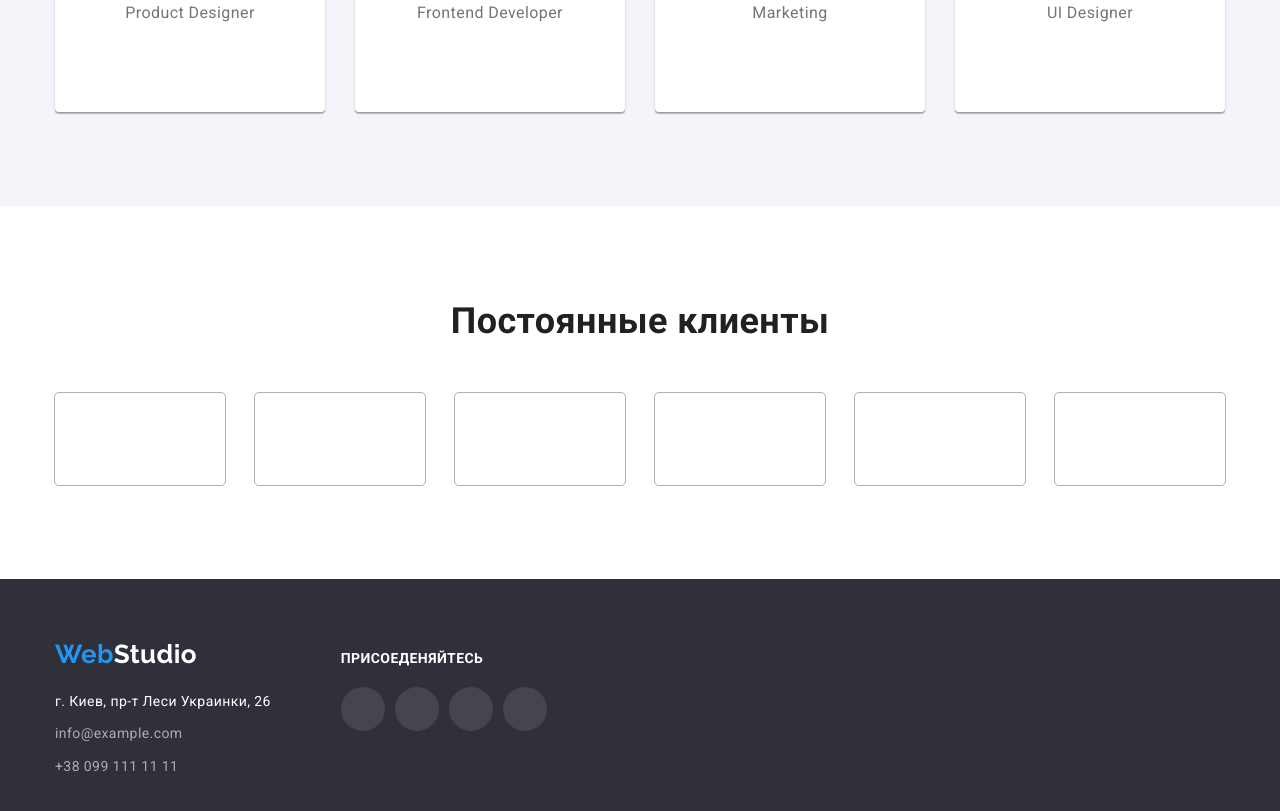
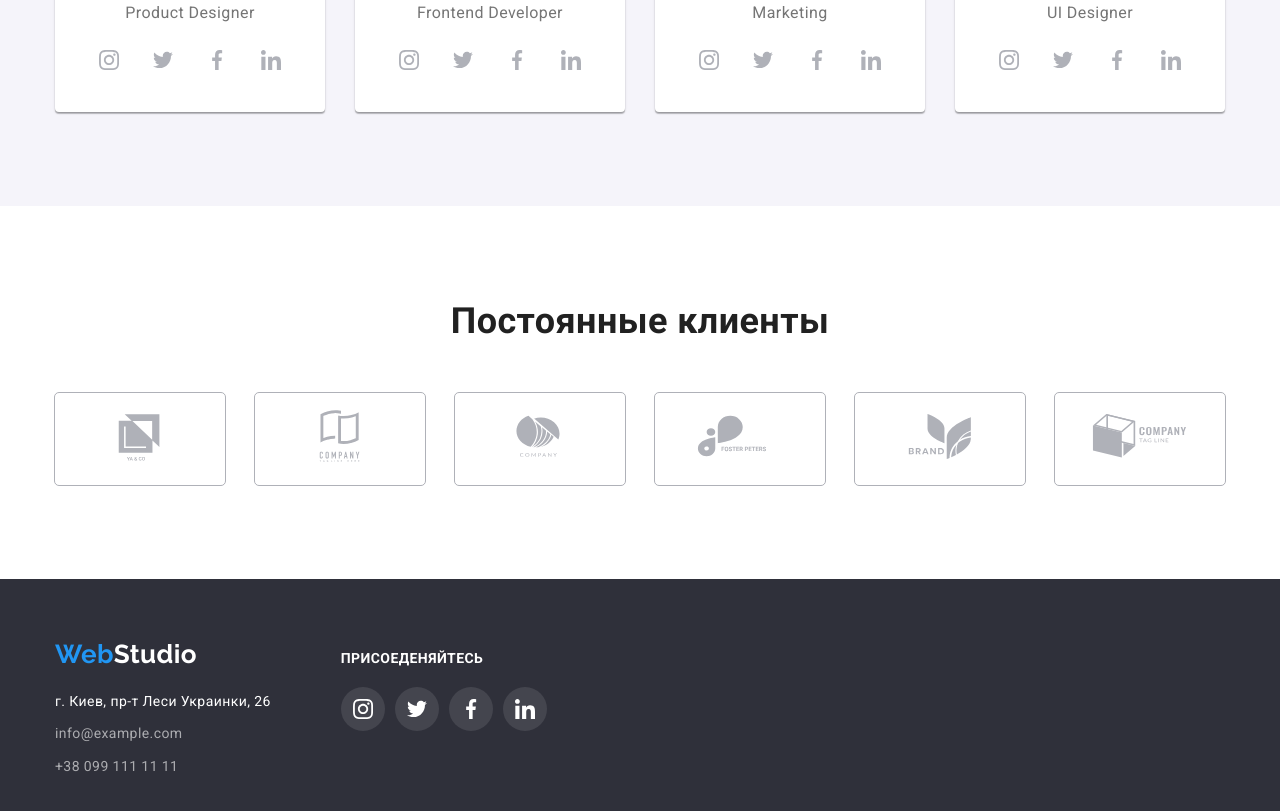
Before and after one commit to ElenaTenison/goit-markup-hw-04, a plain HTML site: page index.html in a window 1280 px wide. Shown: the part 2101-2912 px from the top of the page. Drawn offline with nearby package versions, Linux system fonts and the light colour scheme.

Commit message:
Постоянные клиенты

```diff
--- a/index.html
+++ b/index.html
@@ -274,46 +274,46 @@
                 <h1 class="clients-title">Постоянные клиенты</h1>
                 <ul class="clients-list list">
                     <li class="clients-item" >
-                        <div class="clients-icon">
-                        <svg width="106" heigt="60">
+                        <a class="clients-icon link" href="/">
+                        <svg width="106" height="60">
                             <use href="./images/icons.svg#icon-client1"></use>
                         </svg>
-                        </div>
+                        </a>
                     </li>
                     <li class="clients-item">
-                        <div class="clients-icon">
-                        <svg width="106" heigt="60">
+                        <a class="clients-icon link" href="/">
+                        <svg width="106" height="60">
                             <use href="./images/icons.svg#icon-client2"></use>
                         </svg>
-                        </div>
+                        </a>
                     </li>
                     <li class="clients-item">
-                        <div class="clients-icon">
-                        <svg width="106" heigt="60">
+                        <a class="clients-icon link" href="/">
+                        <svg width="106" height="60">
                             <use href="./images/icons.svg#icon-client3"></use>
                         </svg>
-                        </div>
+                        </a>
                     </li>
                     <li class="clients-item">
-                        <div class="clients-icon">
-                        <svg width="106" heigt="60">
+                        <a class="clients-icon link" href="/">
+                        <svg width="106" height="60">
                             <use href="./images/icons.svg#icon-client4"></use>
                         </svg>
-                        </div>
+                        </a>
                     </li>
                     <li class="clients-item">
-                        <div class="clients-icon">
-                        <svg width="106" heigt="60">
+                        <a class="clients-icon link" href="/">
+                        <svg width="106" height="60">
                             <use href="./images/icons.svg#icon-client5"></use>
                         </svg>
-                        </div>
+                        </a>
                     </li>
                     <li class="clients-item">
-                        <div class="clients-icon">
-                        <svg width="106" heigt="60">
+                        <a class="clients-icon link" href="/">
+                        <svg width="106" height="60">
                             <use href="./images/icons.svg#icon-client6"></use>
                         </svg>
-                        </div>
+                        </a>
                     </li>
                 </ul>
 
```
